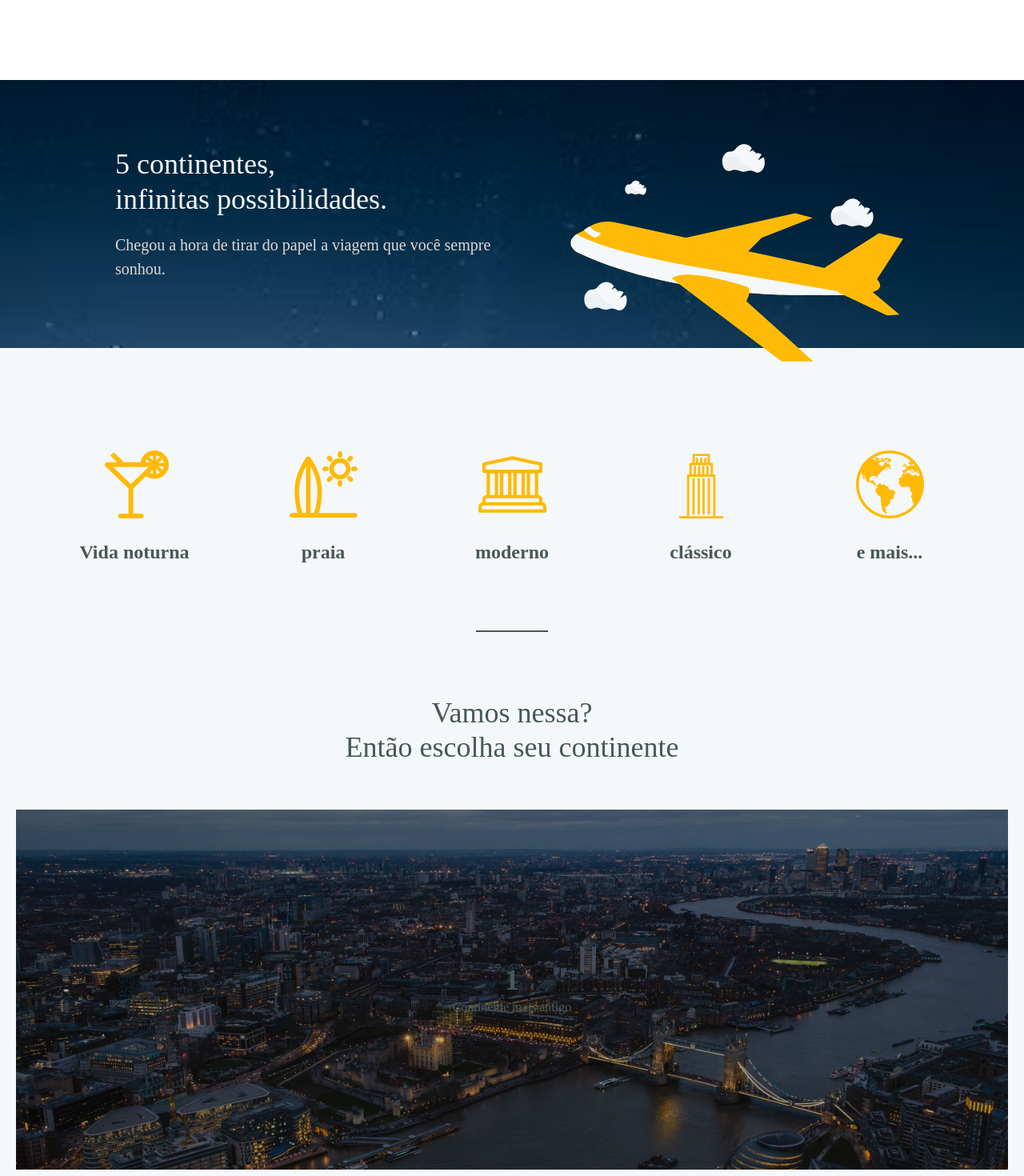
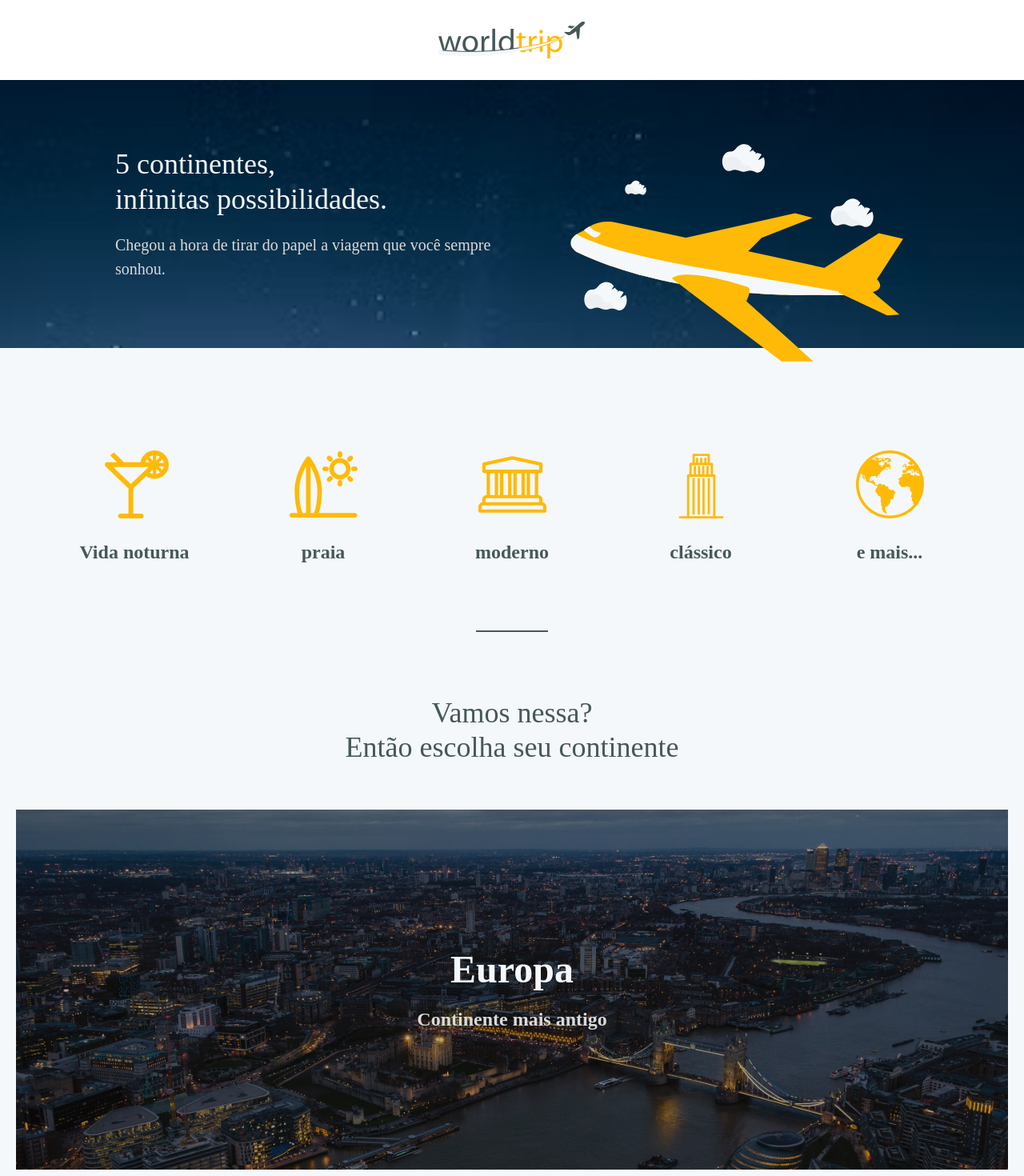
Before and after one commit to rodrigocamargo854/worldtrip, a Next.js app: page / in a window 1280 px wide. Shown: the top 1470 px of the page at 80% size. Built offline with nearby package versions, Linux system fonts and the light colour scheme.

Commit message:
fixed images on header

```diff
--- a/package.json
+++ b/package.json
@@ -17,7 +17,9 @@
     "next": "12.3.0",
     "react": "18.2.0",
     "react-dom": "18.2.0",
+    "react-icons": "^4.4.0",
     "saas": "^1.0.0",
+    "sass": "^1.55.0",
     "swiper": "^8.4.2"
   },
   "devDependencies": {
--- a/src/pages/components/Header/Logo.tsx
+++ b/src/pages/components/Header/Logo.tsx
@@ -1,14 +1,13 @@
-import { Image, Box, Flex } from "@chakra-ui/react";
+import { Image } from "@chakra-ui/react";
 
 export function Logo() {
   return (
     <Image
-      src='logo.svg'
-      alt="sa"
-      display={["block"]}
+      w={["81px", "184px"]}
+      src="/logo.svg"
+      alt="Um avião voando sobre o nome da marca world trip"
       justifySelf="center"
       gridColumn="2"
-      w={["81px", "184px"]}
     />
   );
 }
--- a/src/pages/components/Header/index.tsx
+++ b/src/pages/components/Header/index.tsx
@@ -1,29 +1,34 @@
-import { Flex, Grid, Image } from "@chakra-ui/react";
+import { Flex, Grid, GridItem, Icon, Image } from "@chakra-ui/react";
+import { useRouter } from "next/dist/client/router";
+import { RiArrowLeftSLine } from 'react-icons/ri';
+import Link from 'next/link';
 import { Logo } from "./Logo";
 
 export default function Header() {
+  const { asPath } = useRouter()
+  const notHomePage = asPath !== '/'
+
   return (
-    <Flex
-      as="header"
-      w="100%"
-      align="center"
-      bgColor="white"
-      mx="auto"
-      h={["50px", "100px"]}
-      justify="center"
-      px="1rem"
-    >
+    <Flex bg="white" w="100%" as="header" mx="auto" px="1rem" h={["50px","100px"]} align="center" justify="center">
       <Grid
         h="100%"
-        mx="100%"
+        mx="auto"
         w="100%"
         maxW="1160px"
         alignItems="center"
-        templateColumns="repeat(3,1fr)"
+        templateColumns="repeat(3, 1fr)"
         justifyContent="center"
+        alignSelf="start"
       >
-        <Logo />
+        {notHomePage && (
+          <Link href="/">
+            <a>
+              <Icon as={RiArrowLeftSLine} fontSize={[20,40]} justifySelf="start"/>
+            </a>
+          </Link>
+        )}
+         <Logo/>
       </Grid>
     </Flex>
-  );
+  )
 }
--- a/src/pages/components/Slider/index.tsx
+++ b/src/pages/components/Slider/index.tsx
@@ -10,18 +10,15 @@
 export default function Slider() {
   return (
     <Flex
-      w="100%"
       maxW="1240px"
       mx="auto"
       mb={["5", "10"]}
       h={["250px", "450px"]}
     >
       <Swiper
-        modules={[Navigation, Pagination, Scrollbar, A11y]}
         slidesPerView={1}
         navigation
         pagination={{ clickable: true }}
-        scrollbar={{ draggable: true }}
         //slide movement
         autoplay={{
           delay: 4000,
@@ -39,20 +36,32 @@
             justify="center"
             direction="column"
             bgImage="url(/europe.svg)"
-            bgRepeat='no-repeat'
+            bgRepeat="no-repeat"
             bgSize="cover"
             textAlign="center"
             bgPosition="center"
           >
             <Link href="/continent/europe">
               <a>
-                <Heading>1</Heading>
-                <Text>Continente mais antigo</Text>
+                <Heading
+                  color="gray.100"
+                  fontSize={["3xl", "4xl", "5xl"]}
+                  fontWeight="bold"
+                >
+                  Europa
+                </Heading>
+                <Text
+                  color="gray.300"
+                  fontSize={["0.8rem", "1xl", "2xl"]}
+                  fontWeight="bold"
+                  mt={["2", "4"]}
+                >
+                  Continente mais antigo
+                </Text>
               </a>
             </Link>
           </Flex>
         </SwiperSlide>
-
         <SwiperSlide>
           <Flex
             w="100%"
@@ -61,59 +70,19 @@
             justify="center"
             direction="column"
             bgImage="url(/europe.svg)"
-            bgRepeat='no-repeat'
+            bgRepeat="no-repeat"
             bgSize="cover"
             textAlign="center"
             bgPosition="center"
           >
             <Link href="/continent/europe">
               <a>
-                <Heading>2</Heading>
-                <Text>Continente mais antigo</Text>
-              </a>
-            </Link>
-          </Flex>
-        </SwiperSlide>
-
-        <SwiperSlide>
-          <Flex
-            w="100%"
-            h="100%"
-            align="center"
-            justify="center"
-            direction="column"
-            bgImage="url(/europe.svg)"
-            bgRepeat='no-repeat'
-            bgSize="cover"
-            textAlign="center"
-            bgPosition="center"
-          >
-            <Link href="/continent/europe">
-              <a>
-                <Heading>3</Heading>
-                <Text>Continente mais antigo</Text>
-              </a>
-            </Link>
-          </Flex>
-        </SwiperSlide>
-
-        <SwiperSlide>
-          <Flex
-            w="100%"
-            h="100%"
-            align="center"
-            justify="center"
-            direction="column"
-            bgImage="url(/europe.svg)"
-            bgRepeat='no-repeat'
-            bgSize="cover"
-            textAlign="center"
-            bgPosition="center"
-          >
-            <Link href="/continent/europe">
-              <a>
-                <Heading>4</Heading>
-                <Text>Continente mais antigo</Text>
+                <Heading color="gray.100" fontSize="48px" fontWeight="175px">
+                  Europe
+                </Heading>
+                <Text color="gray.100" fontSize="24px" fontWeight="175px">
+                  Continente mais antigo
+                </Text>
               </a>
             </Link>
           </Flex>
--- /dev/null
+++ b/src/styles/slider.scss
@@ -0,0 +1,39 @@
+.swiper-button-next {
+    right: 45px;
+  }
+  .swiper-button-prev {
+    left: 45px;
+  }
+  .swiper-button-prev:after, .swiper-button-next:after{
+    color: #FFBA08;
+  }
+
+  .swiper-pagination-bullet{
+    width:16px;
+    height:16px;
+    background:#999999;
+    opacity: 1;
+  }
+
+  .swiper-pagination-bullet-active{
+    background:#FFBA08 ;
+  }
+
+  @media(max-width:30em) {
+    .swiper-button-next {
+      right: 15px;
+    }
+    .swiper-button-prev {
+      left: 15px;
+    }
+
+    .swiper-button-next:after,
+    .swiper-button-prev:after {
+      font-size:1.2rem;
+    }
+
+    .swiper-pagination-bullet{
+      width:8px;
+      height:8px;
+    }
+  }
```
Also changed, not shown: src/pages/_app.tsx (+9 -8 lines), src/pages/continent/[slug].tsx (added, +10 -0 lines).
